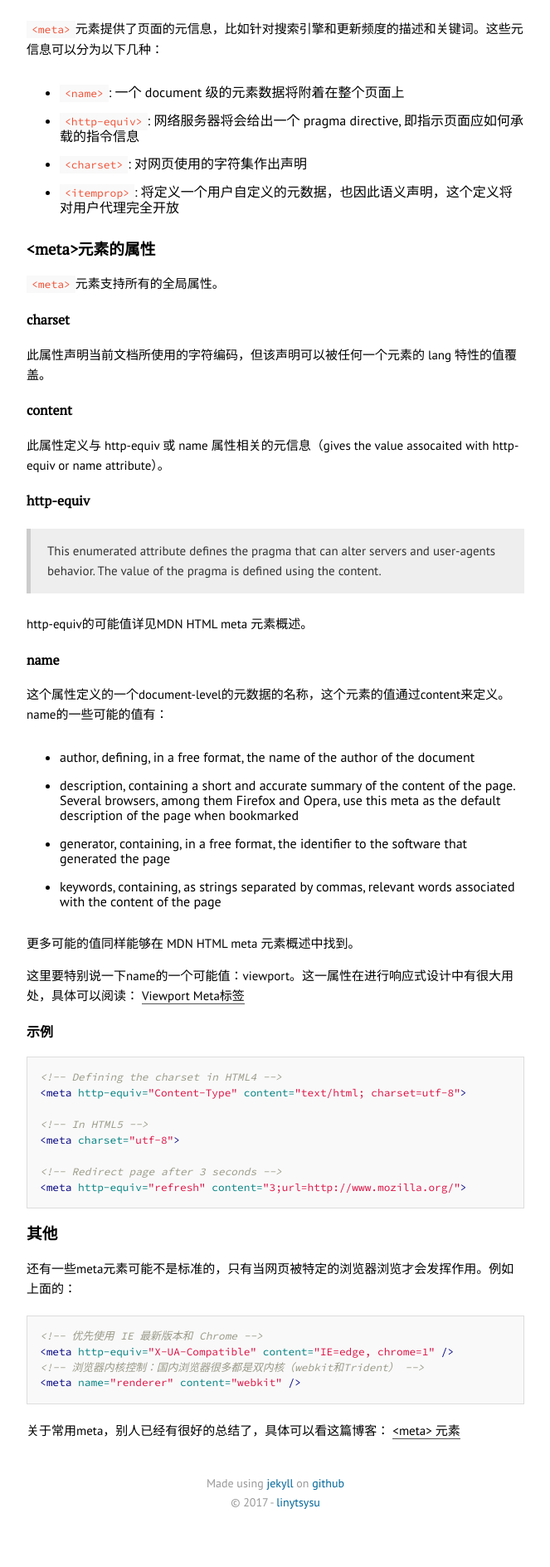
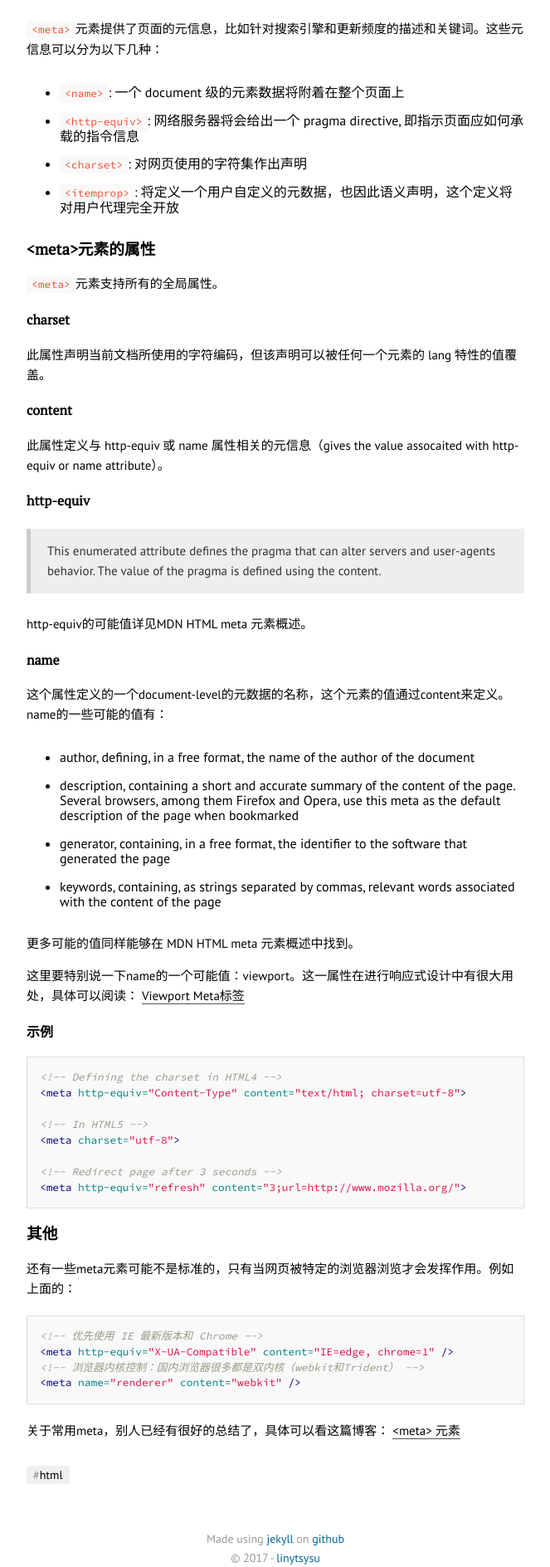
Before and after one commit to linytSysu/linytsysu.github.io, a Jekyll site: the page built from _posts/2016-04-12-html-meta.md, in a window 1280 px wide. Shown: the part 1550-3438 px from the top of the page at 83% size, without its empty margins (308-971 px from the left). Built offline with Jekyll 4.4.1, drawn with Linux system fonts in a browser that asks for light colours; some web fonts are replaced; before the commit the page ends 3371 px from its top, so only the background shows below that.

Commit message:
Finish the tag page

```diff
--- a/_layouts/post.html
+++ b/_layouts/post.html
@@ -14,3 +14,11 @@ layout: default
     {{ content }}
 
 </article>
+
+<div class="tags__container">
+    <div class="tag__list">
+        {% for tag in page.tags %}
+            <a class="tag__item" href="/tags#{{tag}}">{{tag}}</a>
+        {% endfor %}
+    </div>
+</div>
--- a/_sass/base.scss
+++ b/_sass/base.scss
@@ -56,7 +56,6 @@ pre {
   line-height: 1.4;
   white-space: pre;
   overflow-x: auto;
-  background-color: #f9f9f9;
   border: 1px solid #ddd;
   padding: 15px 15px;
   code {
--- a/_sass/main.scss
+++ b/_sass/main.scss
@@ -105,6 +105,11 @@ article > header {
   min-height: calc(100% - 230px);
 }
 
+.tags__container {
+  max-width: 600px;
+  margin: 30px auto 0 auto;
+}
+
 .home {
   margin-top: 30px;
 }
@@ -150,6 +155,7 @@ article > header {
     border-radius: 3px;
     margin-right: 10px;
     margin-bottom: 15px;
+    font-size: 14px;
     white-space: nowrap;
     border-bottom: none;
     background-color: #f0f0f0;
--- a/_sass/syntax.scss
+++ b/_sass/syntax.scss
@@ -1,4 +1,5 @@
 .highlight {
+  background-color: #f9f9f9;
   .c {
     color: #998;
     font-style: italic;
```
Also changed, not shown: tags.html (+5 -8 lines).
